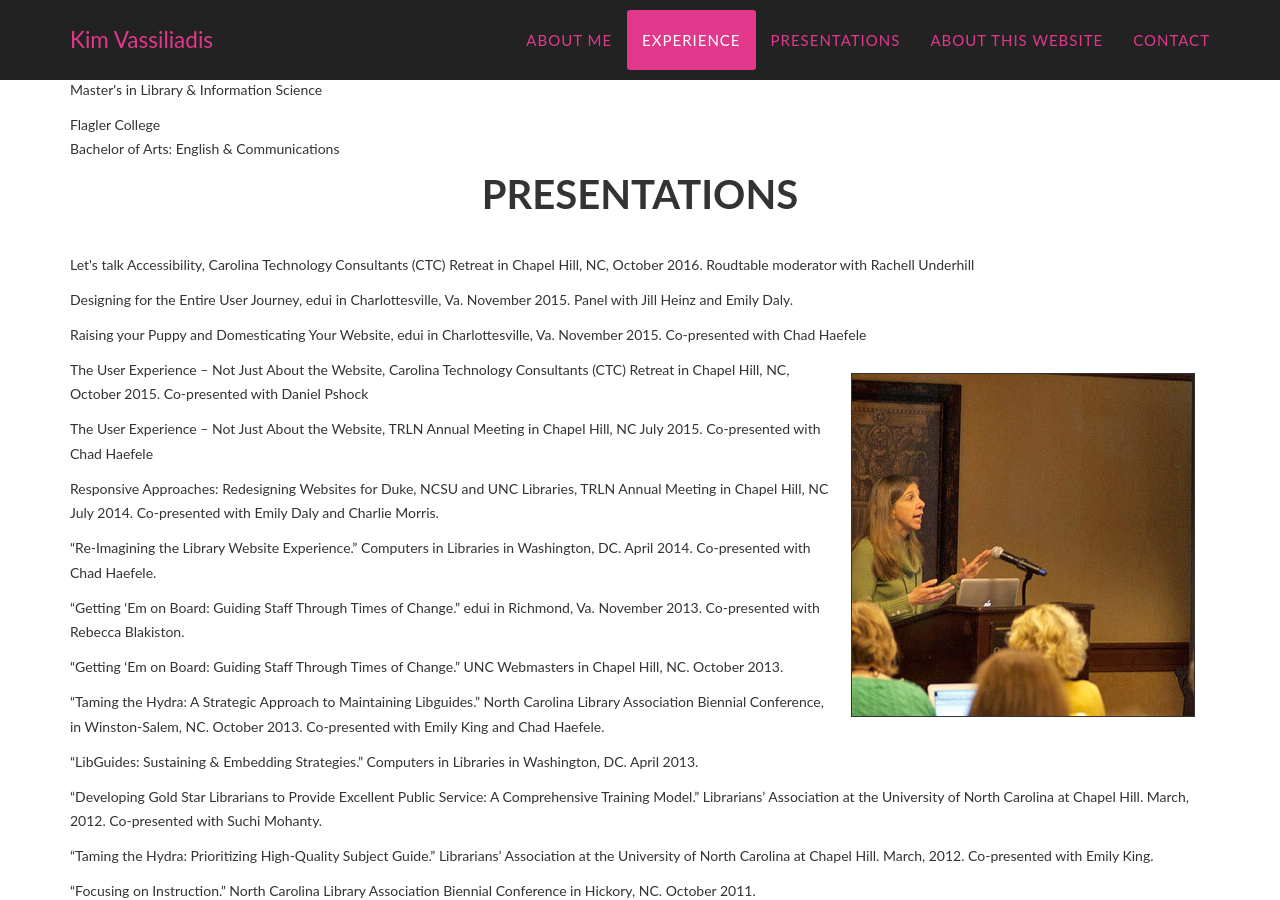
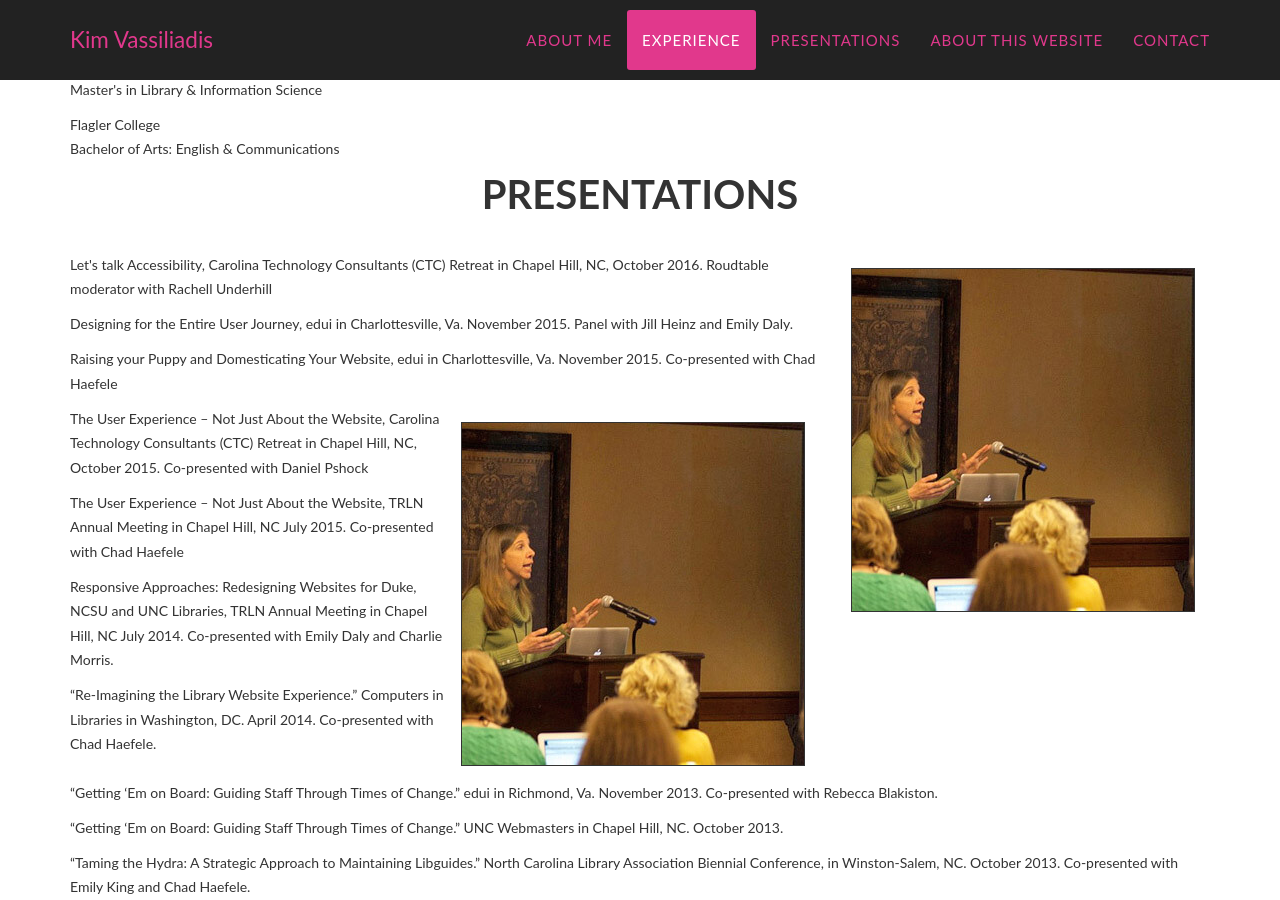
Before and after one commit to kimbrarian/jekyll, a Jekyll site: the page built from index.html, in a window 1280 px wide and 900 px high, scrolled down 2079 px. Built offline with Jekyll 4.4.1, drawn with Linux system fonts in a browser that asks for light colours.

Commit message:
Update presentations.html

```diff
--- a/_includes/presentations.html
+++ b/_includes/presentations.html
@@ -2,9 +2,8 @@
     <section id="presentations">
         <div class="container">
             <div class="row">
-                <div class="col-lg-12">
                  <h2 class="section-heading" align="center">Presentations</h2><br />
-
+               <div class="col-xs-12 col-sm-12 col-lg-8">
                 <p>Let's talk Accessibility, Carolina Technology Consultants (CTC) Retreat in Chapel Hill, NC, October 2016. Roudtable moderator with Rachell Underhill
                <p> Designing for the Entire User Journey, edui in Charlottesville, Va. November 2015. Panel with Jill Heinz and Emily Daly.</p>
 <p>Raising your Puppy and Domesticating Your Website, edui in Charlottesville, Va. November 2015. Co-presented with Chad Haefele</p>
@@ -13,7 +12,11 @@
 <p>The User Experience – Not Just About the Website, TRLN Annual Meeting in Chapel Hill, NC July 2015. Co-presented with Chad Haefele</p>
 <p>Responsive Approaches: Redesigning Websites for Duke, NCSU and UNC Libraries, TRLN Annual Meeting in Chapel Hill, NC July 2014. Co-presented with Emily Daly and Charlie Morris.</p>
 <p>“Re-Imagining the Library Website Experience.” Computers in Libraries in Washington, DC. April 2014. Co-presented with Chad Haefele.</p>
-
+                </div>
+                   <div class="col-xs-12 col-sm-12 col-lg-4">
+                    <p><img src="img/presentation.jpg" align="right" style="margin:15px; border:1px solid #333" /> </p>
+                </div>
+   <div class="col-lg-12">
 <p>“Getting ‘Em on Board: Guiding Staff Through Times of Change.” edui in Richmond, Va. November 2013. Co-presented with Rebecca Blakiston.</p>
 <p>“Getting ‘Em on Board: Guiding Staff Through Times of Change.” UNC Webmasters in Chapel Hill, NC. October 2013.</p>
 <p>“Taming the Hydra: A Strategic Approach to Maintaining Libguides.” North Carolina Library Association Biennial Conference, in Winston-Salem, NC. October 2013. Co-presented with Emily King and Chad Haefele.</p>
```
